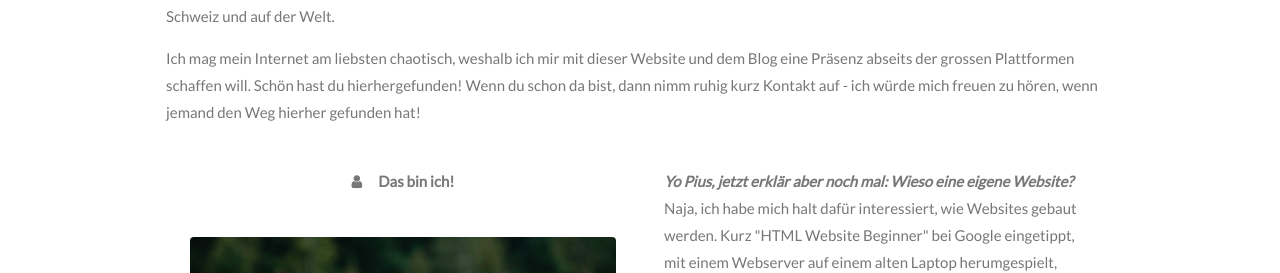
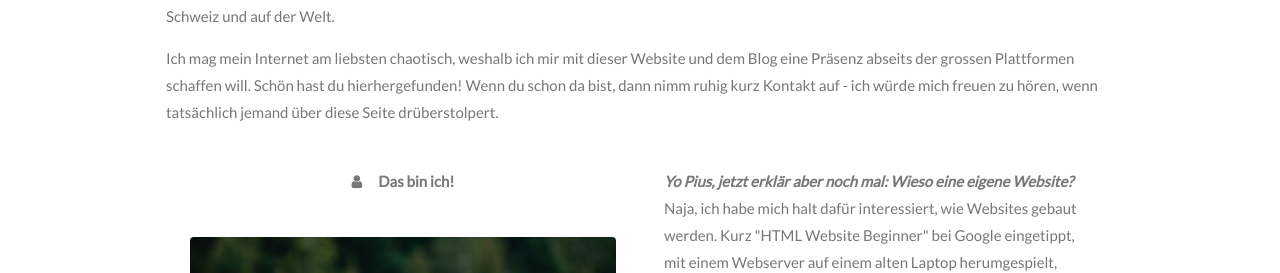
Before and after one commit to Piusdibus/piusdibus.github.io, a Jekyll site: the page index.html, which Jekyll copies as it is, in a window 1280 px wide and 900 px high, scrolled down 441 px. Shown: the part 211-484 px from the top of the window. Built offline with Jekyll 4.4.1, drawn with Linux system fonts in a browser that asks for light colours.

Commit message:
Update index.html

```diff
--- a/index.html
+++ b/index.html
@@ -97,7 +97,7 @@ body, html {
     Ich habe ein breites Interesse an allem, was es so zu entdecken gibt. In dieser Welt! Zu dieser Zeit! Feuer und Flamme bin ich für einheimische Wildpflanzen und deren Ökologie, für Musik
     aller Art und für das politische Treiben in der Schweiz und auf der Welt.</p>
     <p>Ich mag mein Internet am liebsten chaotisch, weshalb ich mir mit dieser Website und dem Blog eine Präsenz abseits der grossen Plattformen schaffen will. Schön hast du hierhergefunden!
-      Wenn du schon da bist, dann nimm ruhig kurz Kontakt auf - ich würde mich freuen zu hören, wenn jemand den Weg hierher gefunden hat!</p>
+      Wenn du schon da bist, dann nimm ruhig kurz Kontakt auf - ich würde mich freuen zu hören, wenn tatsächlich jemand über diese Seite drüberstolpert.</p>
   <div class="w3-row">
     <div class="w3-col m6 w3-center w3-padding-large">
       <p><b><i class="fa fa-user w3-margin-right"></i>Das bin ich!</b></p><br>
```
